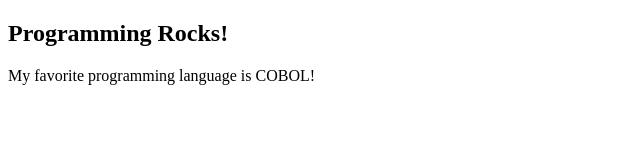
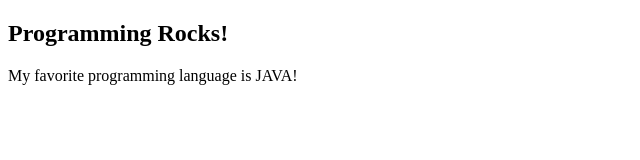
Before and after one commit to jcolinot/website, a plain HTML site: page index.html in a window 1280 px wide. Shown: the full height of the page, 0-640 px from the left. Drawn offline with Linux system fonts and the light colour scheme.

Commit message:
Update index.html

```diff
--- a/index.html
+++ b/index.html
@@ -4,7 +4,7 @@
     <title>The Web Site</title>
   </head>
     <h2>Programming Rocks!</h2>
-    My favorite programming language is COBOL!
+    My favorite programming language is JAVA!
   <body>
   </body>
 </html>
```
